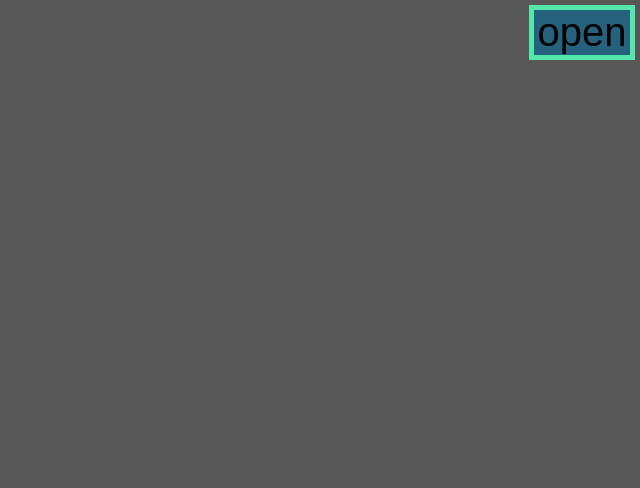
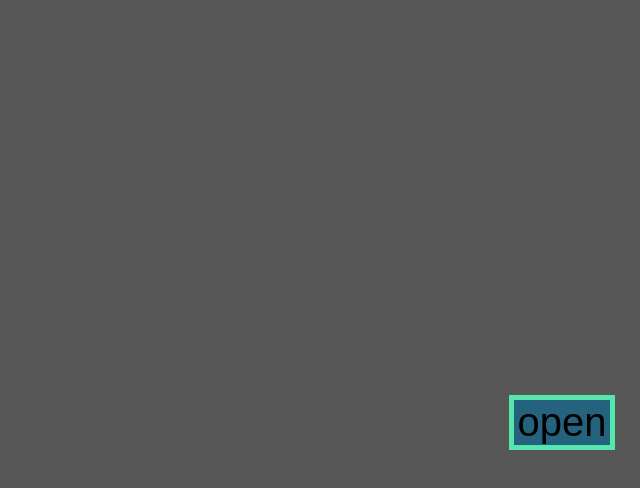
Before and after one commit to Ay77aga/page, a plain HTML site: page index.html in a window 1280 px wide. Shown: the whole page, without its empty margins (640-1280 px from the left). Drawn offline with Linux system fonts and the light colour scheme.

Commit message:
Update style.css

```diff
--- a/style.css
+++ b/style.css
@@ -13,8 +13,8 @@ body {
   border: none;
   outline: 5px solid #56FCB8DE;
   position: fixed;
-  top: 10px;
-  right: 10px;
+  top: 400px;
+  right: 30px;
   z-index: 99;
   background: #006A9896;
 
```
